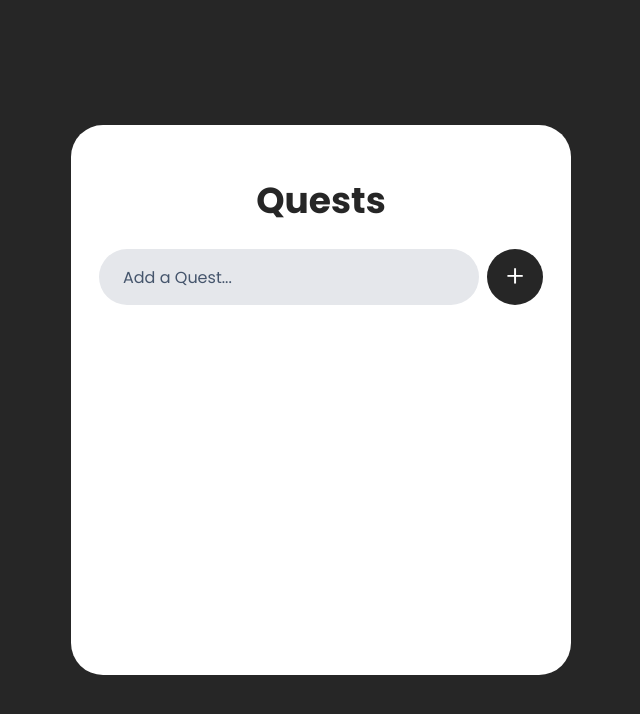
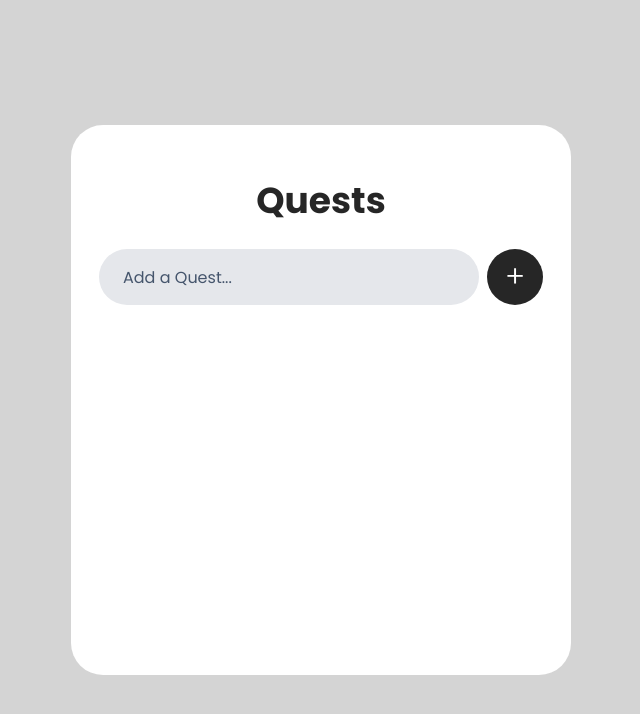
Before and after one commit to jobachx31/Quest-app, a React (Vite) app: page / in a window 1280 px wide. Shown: the top 714 px of the page, without its empty margins (319-959 px from the left). Built offline with nearby package versions, Linux system fonts and the light colour scheme.

Commit message:
add light theme

```diff
--- a/src/App.tsx
+++ b/src/App.tsx
@@ -2,7 +2,7 @@ import "./App.css";
 import Todo from "./components/Todo";
 function App() {
   return (
-    <div className=" bg-neutral-800 grid min-h-screen text-white font-inter">
+    <div className=" bg-neutral-300 dark:bg-neutral-800 grid min-h-screen text-white font-inter">
       <Todo />
     </div>
   );
```
